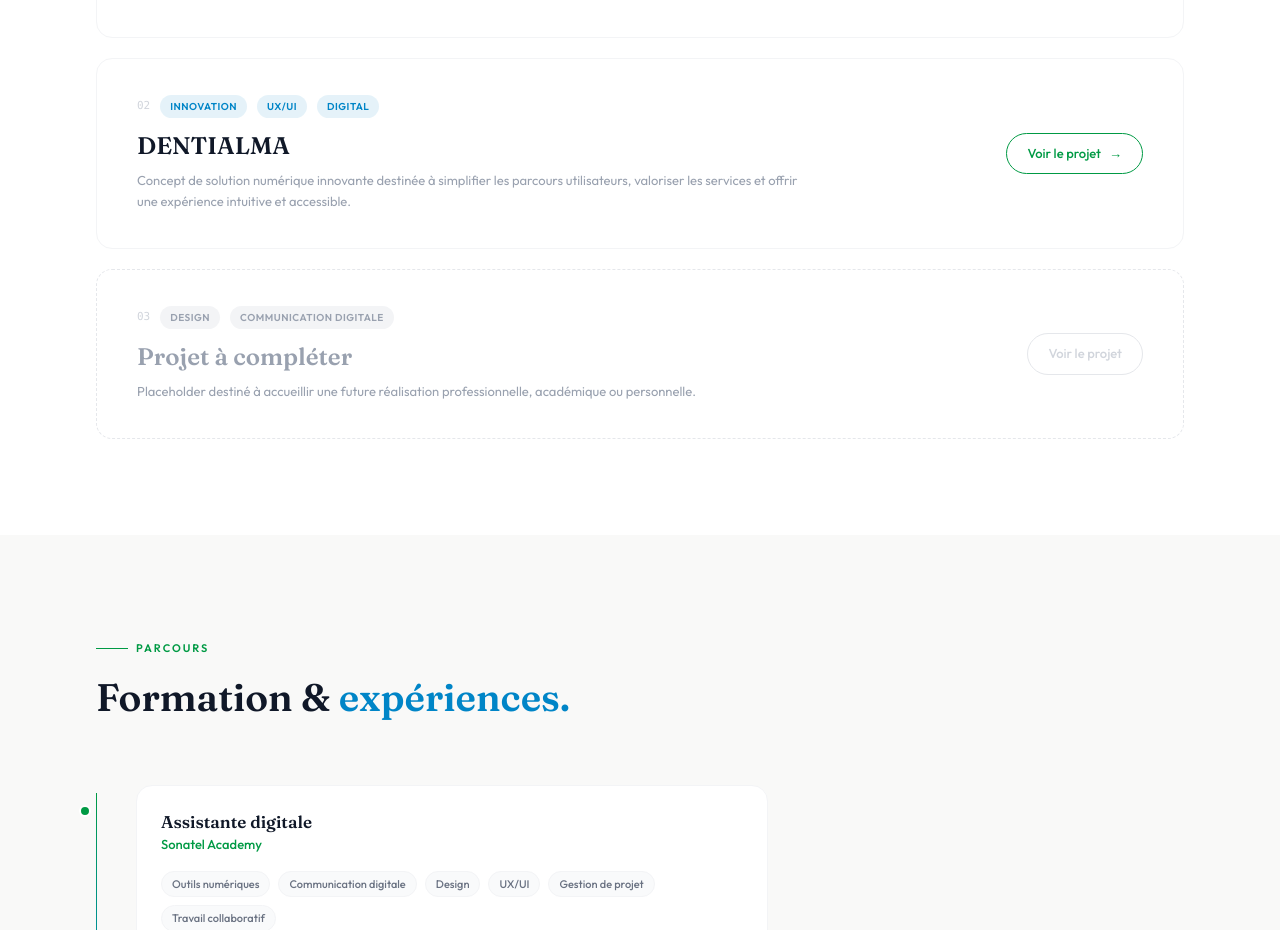
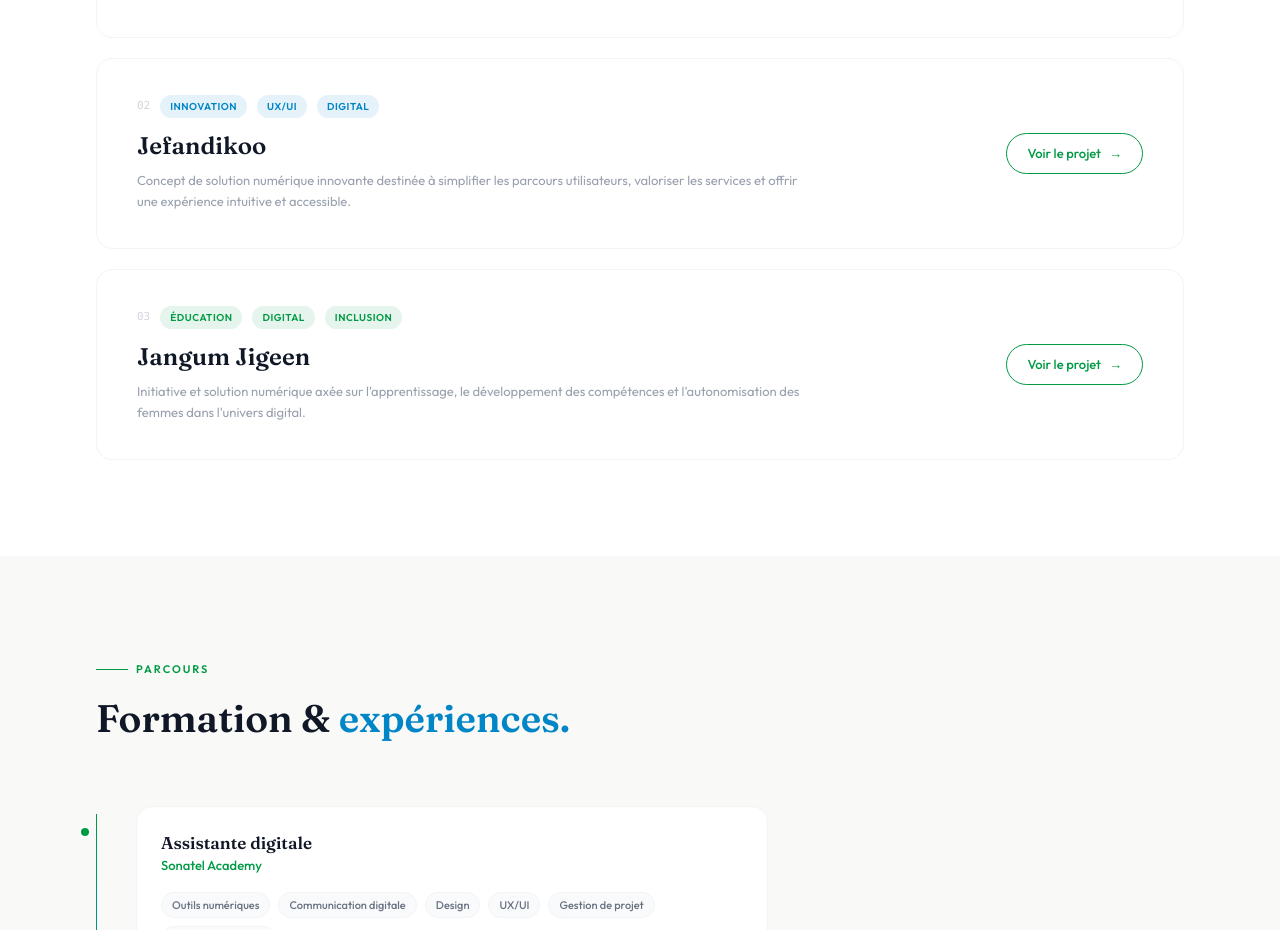
Before and after one commit to awa05853-svg/Awa-ndiaye, a React (Vite) app: page / in a window 1280 px wide. Shown: the part 2905-3835 px from the top of the page. Built offline with nearby package versions, Linux system fonts and the light colour scheme; the HTML template or start-up script is replaced by a standard one.

Commit message:
Update project names to Jefandikoo and Jangum Jigeen

```diff
--- a/src/App.tsx
+++ b/src/App.tsx
@@ -529,7 +529,7 @@ function Projects() {
     },
     {
       num: "02",
-      title: "DENTIALMA",
+      title: "Jefandikoo",
       tags: ["Innovation", "UX/UI", "Digital"],
       desc: "Concept de solution numérique innovante destinée à simplifier les parcours utilisateurs, valoriser les services et offrir une expérience intuitive et accessible.",
       accent: "blue",
@@ -537,11 +537,11 @@ function Projects() {
     },
     {
       num: "03",
-      title: "Projet à compléter",
-      tags: ["Design", "Communication digitale"],
-      desc: "Placeholder destiné à accueillir une future réalisation professionnelle, académique ou personnelle.",
-      accent: "gray",
-      live: false,
+      title: "Jangum Jigeen",
+      tags: ["Éducation", "Digital", "Inclusion"],
+      desc: "Initiative et solution numérique axée sur l'apprentissage, le développement des compétences et l'autonomisation des femmes dans l'univers digital.",
+      accent: "green",
+      live: true,
     },
   ]
 
```
